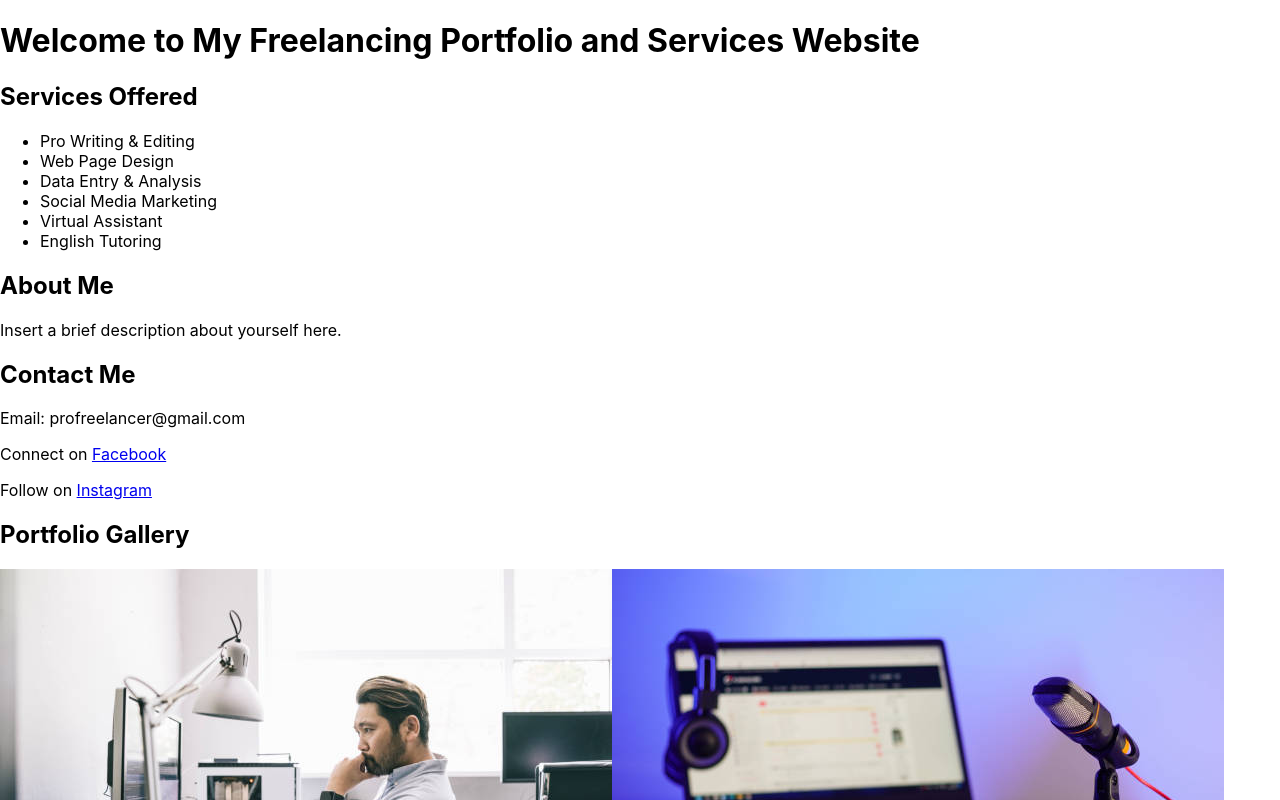
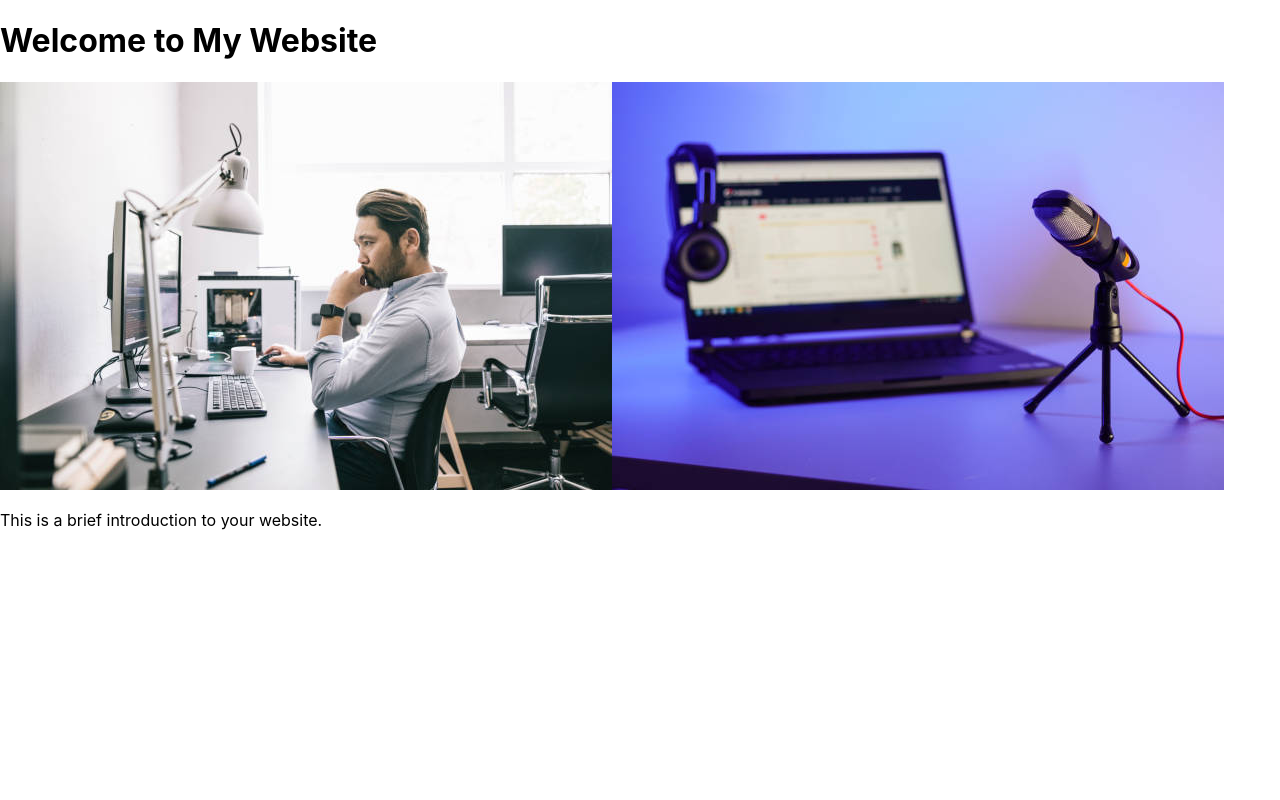
Before and after one commit to Profreelancer258/ReactTypescript, a React (Create React App) app: page / in a window 1280 px wide. Shown: the top 800 px of the page. Built offline with nearby package versions, Linux system fonts and the light colour scheme.

Commit message:
Update HomePage.tsx

```diff
--- a/src/HomePage.tsx
+++ b/src/HomePage.tsx
@@ -1,49 +1,19 @@
 import React from 'react';
-import image1 from './content creator.jpg';  // Adjust the path relative to src/
+import './App.css';
+import image1 from './content creator.jpg';
 import image2 from './istockphoto-1373155288-612x612.jpg';
 
-const Home: React.FC = () => {
+function HomePage() {
   return (
     <div className="home">
-      <h1>Welcome to My Freelancing Portfolio and Services Website</h1>
-
-      <section className="services">
-        <h2>Services Offered</h2>
-        <ul>
-          <li>Pro Writing & Editing</li>
-          <li>Web Page Design</li>
-          <li>Data Entry & Analysis</li>
-          <li>Social Media Marketing</li>
-          <li>Virtual Assistant</li>
-          <li>English Tutoring</li>
-        </ul>
-      </section>
-
-      <section className="about">
-        <h2>About Me</h2>
-        <p>Insert a brief description about yourself here.</p>
-      </section>
-
-      <section className="contact">
-        <h2>Contact Me</h2>
-        <p>Email: profreelancer@gmail.com</p>
-        <p>Connect on <a href="https://facebook.com">Facebook</a></p>
-        <p>Follow on <a href="https://instagram.com">Instagram</a></p>
-      </section>
-
-      <section className="gallery">
-        <h2>Portfolio Gallery</h2>
-        <div className="image-container">
-          <img src={image1} alt="Content Creation Background" />
-<img src={image2} alt="Virtual Assistant Background" />
-
-          {/* Add more images as needed */}
-        </div>
-      </section>
-
-      <button className="enquiry-button">Enquire Now</button>
+      <h1>Welcome to My Website</h1>
+      <div className="image-container">
+        <img src={image1} alt="Content Creation Background" />
+        <img src={image2} alt="Virtual Assistant Background" />
+      </div>
+      <p>This is a brief introduction to your website.</p>
     </div>
   );
-};
+}
 
-export default Home;
+export default HomePage;
```
